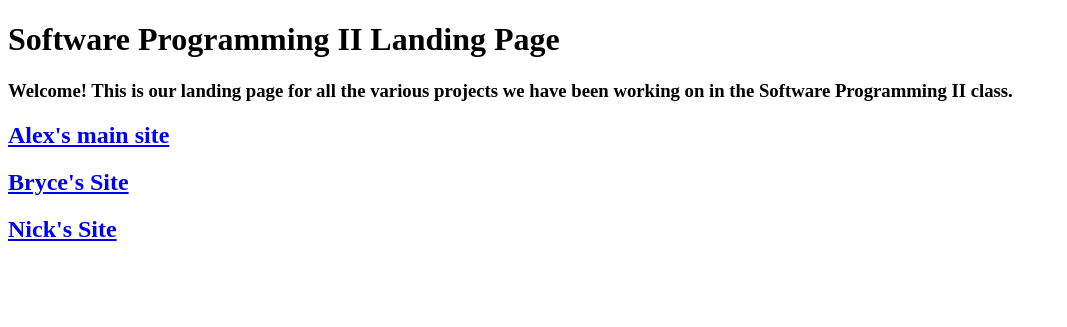
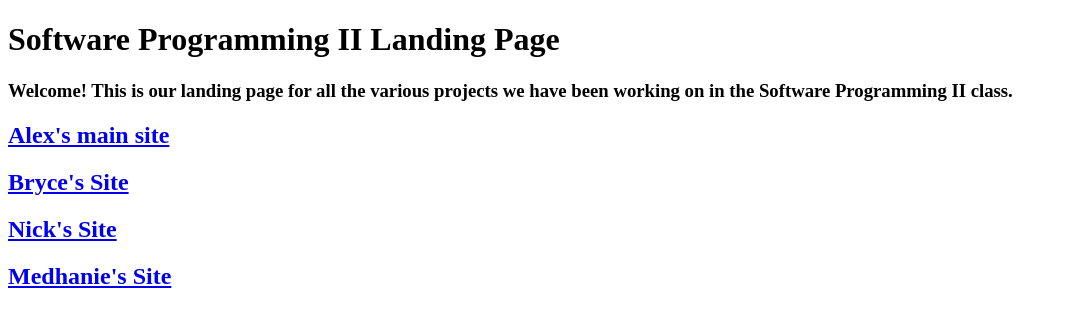
Before and after one commit to OreoFrosting/SP2R, a Django app: template chindict/templates/chindict/landing_page.html in a window 1280 px wide. Shown: the top 327 px of the page, without its empty margins (0-1067 px from the left). Run offline with Django 3.2, Linux system fonts and the light colour scheme; the template is opened without the code that fills it, so the values that code supplies are empty; parts of the project's set-up code (start-up, migrations or seed data) failed here and were passed over.

Commit message:
added medhanie's site

```diff
--- a/chindict/templates/chindict/landing_page.html
+++ b/chindict/templates/chindict/landing_page.html
@@ -15,3 +15,7 @@
 </div>
 <div>
 <a href="{% url 'nick_index' %}"><h2>Nick's Site</h2></a>
+</div>
+<div>
+<a href="{% url 'fortnite_home' %}"><h2>Medhanie's Site</h2></a>
+</div>
--- a/chindict/urls.py
+++ b/chindict/urls.py
@@ -7,4 +7,6 @@ urlpatterns = [
     url(r'alexscope/$', views.alexscope, name='alexscope'),
     url(r'brycesite/$', views.brycesite, name='brycesite'),
     url(r'nick_index/$', views.nick_index, name='nick_index')
+    url(r'Medhanie/fortnite_home/$', views.Medhanie/fortnite_home, name='fortnite_home')
+
 ]
--- a/chindict/views.py
+++ b/chindict/views.py
@@ -10,3 +10,5 @@ def brycesite(request):
 	return render(request, 'chindict/brycesite.html', {})
 def nick_index(request):
 	return render(request, 'chindict/nick_index.html', {})
+def fortnite_home(request):
+	return render(request, 'chindict/Medhanie/fortnite_home', {})
```
